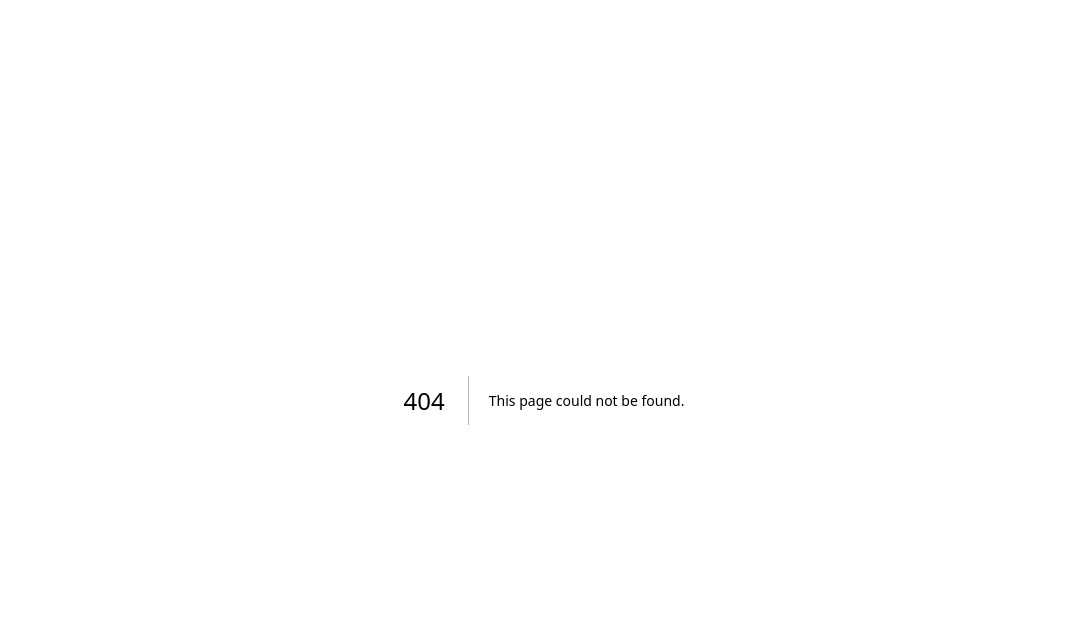
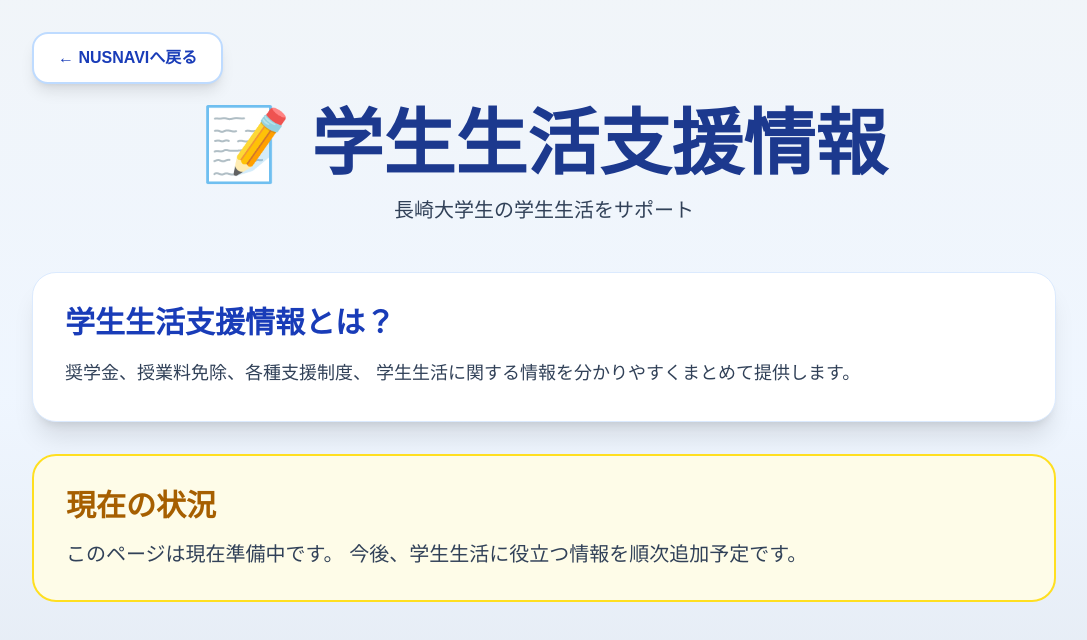
Before and after one commit to Miya300/inazo-clone, a Next.js app: page /student-support in a window 1280 px wide. Before the commit this address had no page. Shown: the top 640 px of the page, without its empty margins (96-1183 px from the left). Built offline with nearby package versions, Linux system fonts and the light colour scheme.

Commit message:
add student support page

```diff
--- a/app/page.tsx
+++ b/app/page.tsx
@@ -38,14 +38,11 @@ export default function Home() {
         </Link>
 
         {/* 履修支援 */}
-        <Link
-  href="/risyu-support1"
-  className="block"
->
+        <Link href="/risyu-support1" className="block">
           <div className="bg-white rounded-3xl shadow-xl p-8 border border-slate-200 cursor-pointer hover:shadow-2xl hover:-translate-y-1 transition-all">
 
             <h2 className="text-4xl font-black text-slate-700">
-      📝 履修支援
+              📅 履修支援
             </h2>
 
             <p className="text-slate-500 mt-2">
@@ -55,16 +52,20 @@ export default function Home() {
           </div>
         </Link>
 
-        {/* 時間割作成 */}
-        <div className="bg-white rounded-3xl shadow-xl p-8 border border-slate-200">
+        {/* 学生生活支援情報 */}
+        <Link href="/student-support" className="block">
+          <div className="bg-white rounded-3xl shadow-xl p-8 border border-slate-200 cursor-pointer hover:shadow-2xl hover:-translate-y-1 transition-all">
+
             <h2 className="text-4xl font-black text-slate-700">
-            📅 時間割作成
+              📝 学生生活支援情報
             </h2>
 
             <p className="text-slate-500 mt-2">
-            準備中
+              奨学金・授業料免除制度など
             </p>
+
           </div>
+        </Link>
 
       </div>
 
--- /dev/null
+++ b/app/student-support/page.tsx
@@ -0,0 +1,66 @@
+
+import Link from "next/link";
+
+export default function StudentSupportPage() {
+  return (
+    <main className="min-h-screen bg-gradient-to-b from-slate-100 via-blue-50 to-slate-200 p-8">
+
+      <div className="max-w-5xl mx-auto">
+
+        {/* NUSNAVIへ戻る */}
+        <Link
+          href="/"
+          className="
+            inline-block
+            mb-6
+            px-6
+            py-3
+            bg-white
+            text-blue-800
+            font-bold
+            rounded-2xl
+            border-2
+            border-blue-200
+            shadow-lg
+            hover:shadow-xl
+            transition-all
+          "
+        >
+          ← NUSNAVIへ戻る
+        </Link>
+
+        <h1 className="text-5xl md:text-7xl font-black text-center text-blue-900 mb-4">
+          📝 学生生活支援情報
+        </h1>
+
+        <p className="text-center text-xl text-slate-700 mb-12">
+          長崎大学生の学生生活をサポート
+        </p>
+
+        <div className="bg-white rounded-3xl shadow-xl p-8 border border-blue-100 mb-8">
+          <h2 className="text-3xl font-black text-blue-800 mb-4">
+            学生生活支援情報とは？
+          </h2>
+
+          <p className="text-slate-700 text-lg leading-8">
+            奨学金、授業料免除、各種支援制度、
+            学生生活に関する情報を分かりやすくまとめて提供します。
+          </p>
+        </div>
+
+        <div className="bg-yellow-50 rounded-3xl border-2 border-yellow-300 p-8">
+          <h2 className="text-3xl font-black text-yellow-700 mb-4">
+            現在の状況
+          </h2>
+
+          <p className="text-xl text-slate-700">
+            このページは現在準備中です。
+            今後、学生生活に役立つ情報を順次追加予定です。
+          </p>
+        </div>
+
+      </div>
+
+    </main>
+  );
+}
```
Lines whose indentation alone changed are shown as unchanged.
